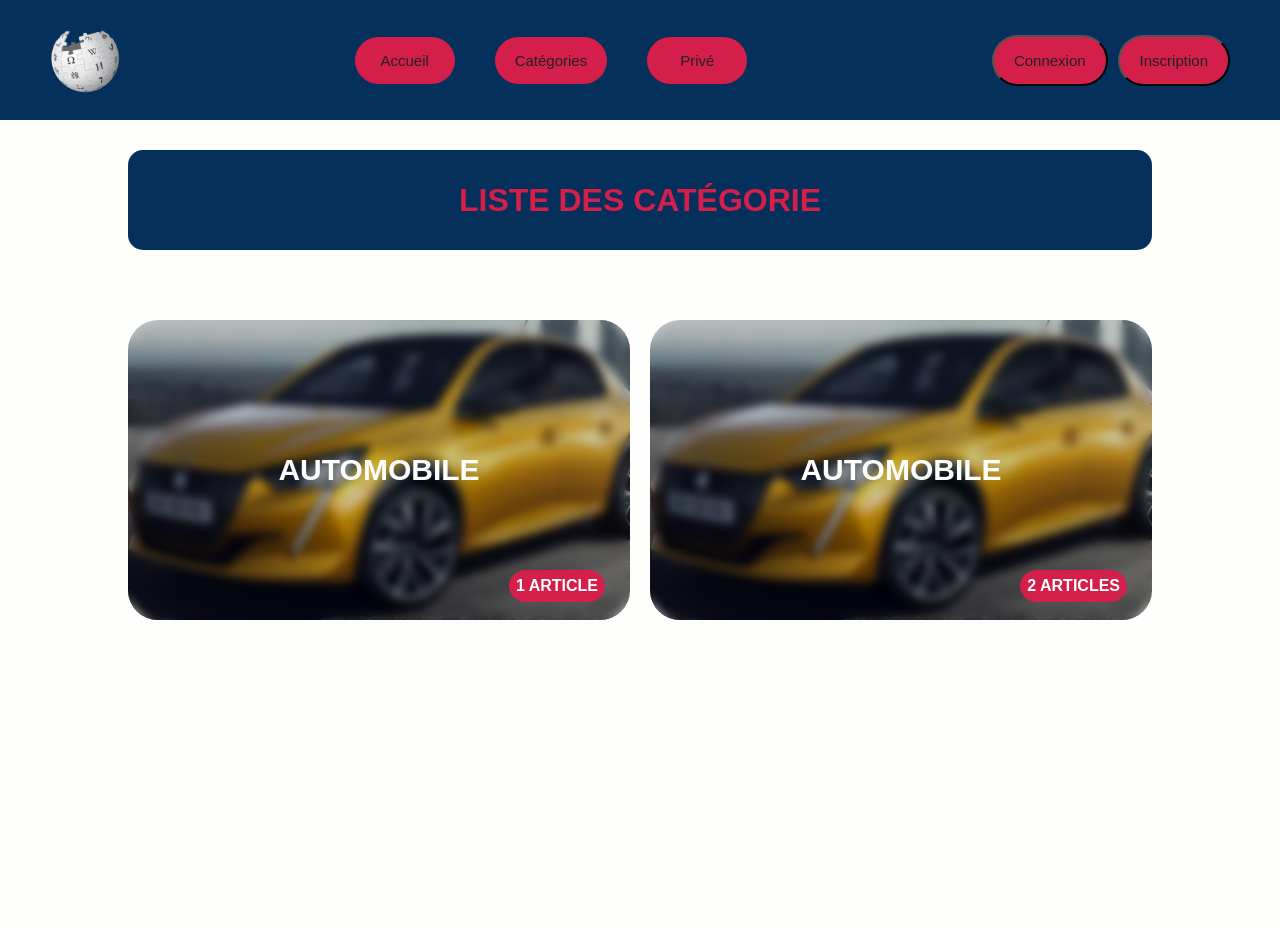
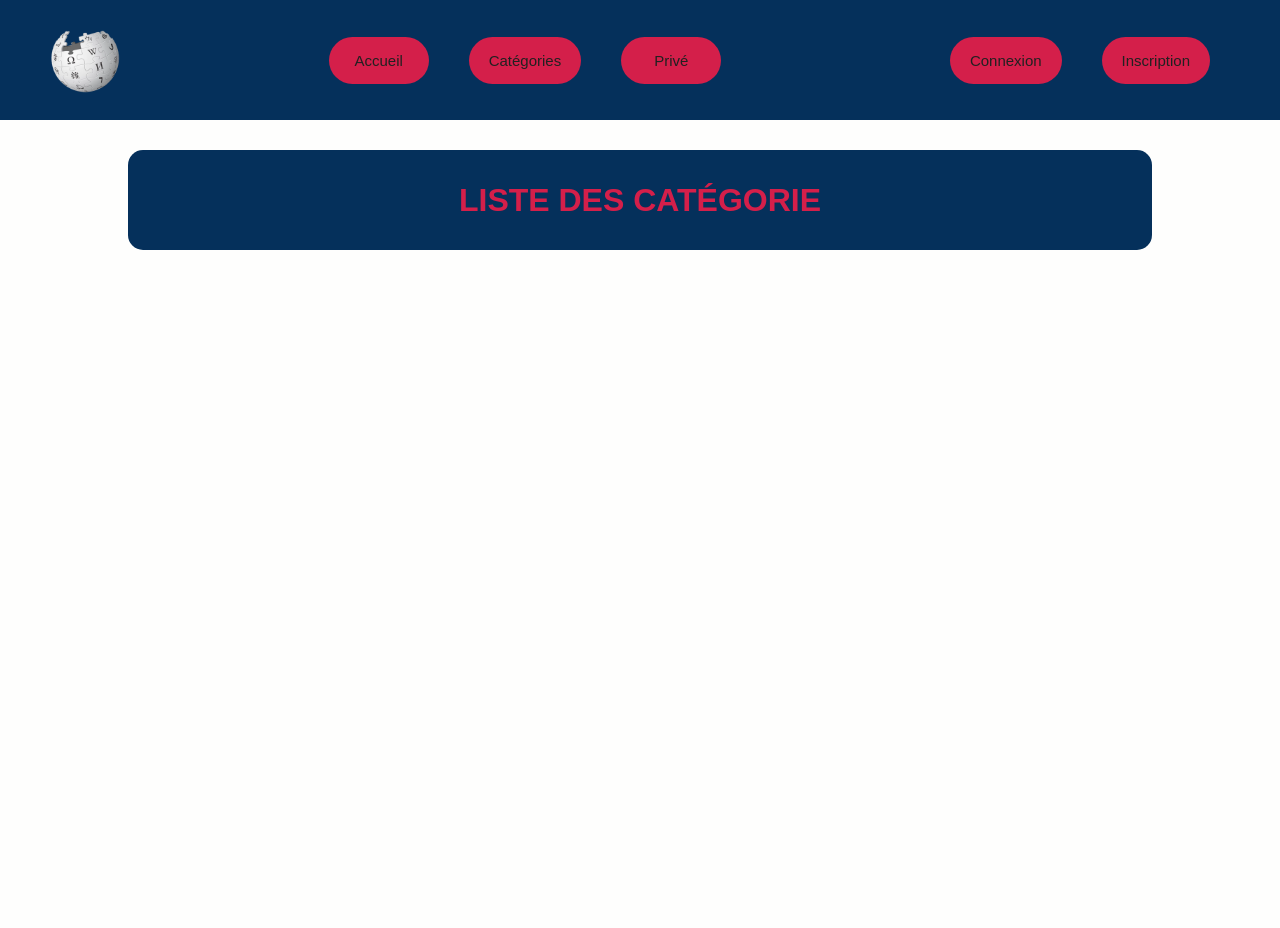
Before and after one commit to LDDW/Symfony_wiki, a Symfony app: template templates/listeCategorie/index.html.twig in a window 1280 px wide. Shown: the top 928 px of the page. Run offline with Twig, Linux system fonts and the light colour scheme; the template is opened without the code that fills it, so the values that code supplies are empty; some libraries are stand-ins or nearby versions.

Commit message:
Ajout page listeCategorie

```diff
--- a/templates/base.html.twig
+++ b/templates/base.html.twig
@@ -25,19 +25,15 @@
                 <li><a href="{{path('app_listeCategorie')}}">Catégories</a></li>
                 <li><a href="">Privé</a></li>
             </ul>
-
-
+            <ul>
             {% if is_granted('ROLE_USER') %}
-                <div>
-                    <a href=""><button>Mes articles</button></a>
-                    <a href="{{ path('app_logout') }}"><button>Déconnexion</button></a>
-                </div>
+                <li><a href="">Mes articles></a></li>
+                <li><a href="{{ path('app_logout') }}">Déconnexion</a></li>
             {% else %}
-                <div>
-                    <a href="{{ path('app_login') }}"><button>Connexion</button></a>
-                    <a href="{{ path('app_register') }}"><button>Inscription</button></a>
-                </div>
+                <li><a href="{{ path('app_login') }}">Connexion</a></li>
+                <li><a href="{{ path('app_register') }}">Inscription</a></li>
             {% endif %}
+            </ul>
         </nav>
 
         {# =============== BANNIÈRE =============== #}
--- a/templates/listeCategorie/index.html.twig
+++ b/templates/listeCategorie/index.html.twig
@@ -10,21 +10,15 @@
 
     <section>
         <div class="grid">
-            <a class="grid_item">
-                <h2>Automobile</h2>
-                <img src="{{ asset('assets/images/car.jpg') }}" alt="">
+            {% for categorie in categories %}
+            <a class="grid_item" href="{{ path('show_categorie', {'id_categorie': categorie.id}) }}">
+                <h2>{{ categorie.nom }}</h2>
+                <img src="{{ asset(categorie.image) }}" alt="">
                 <div class="displayPastille">
-                    <div class="pastille">1 Article</div>
+                    <div class="pastille"> {{ categorie.articles|length }} {{ categorie.articles|length > 1 ? 'Articles' : 'Article' }}</div>
                 </div>
             </a>
-
-            <a class="grid_item">
-                <h2>Automobile</h2>
-                <img src="{{ asset('assets/images/car.jpg') }}" alt="">
-                <div class="displayPastille">
-                    <div class="pastille">2 Articles</div>
-                </div>
-            </a>
+            {% endfor %}
         </div>
     </section>
 
```
Also changed, not shown: src/Controller/CategorieController.php (+19 -1 lines), src/Controller/ListeCategorieController.php (deleted, +0 -18 lines), public/assets/css/style.css, public/assets/sass/style.scss, public/assets/uploads/image_categorie.jpg (added), public/assets/uploads/image_categorie2.jpg (added), 1 other file.
